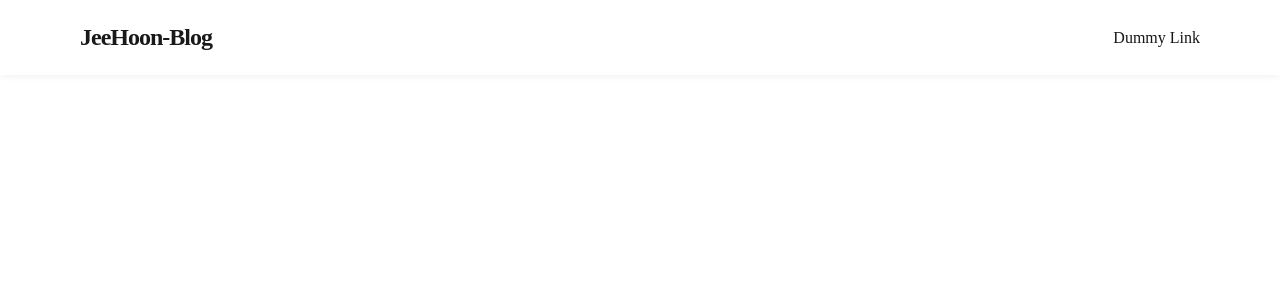
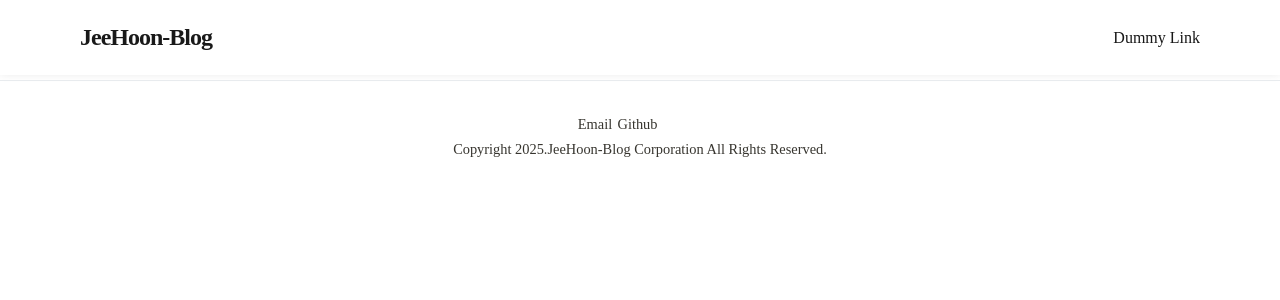
Before and after one commit to gkstj8300/jeehoon-blog, a Next.js app in the folder frontend/: page / in a window 1280 px wide. Shown: the top 300 px of the page. Built offline with nearby package versions, Linux system fonts and the light colour scheme; a web font is replaced by a local one.

Commit message:
feat: Footer 컴포넌트 생성 및 구현 완료
- email text 및 github 링크 삽입 및 copyright 삽입으로 푸터 구현

```diff
--- a/frontend/src/components/layout/Layout.tsx
+++ b/frontend/src/components/layout/Layout.tsx
@@ -1,4 +1,5 @@
 import styles from './Layout.module.scss';
+import { Footer } from './footer';
 import { Header } from './header';
 import ErrorBoundary from '@/components/boundaries/ErrorBoundary';
 import { ContextProviders } from '@/components/functional/ContextProviders';
@@ -14,6 +15,7 @@ export const Layout: React.FC = ({ children }) => {
                         {children}
                     </div>
                 </div>
+                <Footer />
             </ContextProviders>
         </ErrorBoundary>
     );
--- /dev/null
+++ b/frontend/src/components/layout/footer/Footer.i18n.ko.ts
@@ -0,0 +1,7 @@
+import { Translation } from '@/i18n/types';
+
+export const footer: Translation = {
+    email: 'Email',
+    github: 'Github',
+    copyright: 'Copyright 2025.JeeHoon-Blog Corporation All Rights Reserved.'
+}
--- /dev/null
+++ b/frontend/src/components/layout/footer/Footer.module.scss
@@ -0,0 +1,26 @@
+.footer {
+	display: flex;
+	flex-direction: column;
+	gap: 0.5rem;
+	justify-content: center;
+	align-items: center;
+	height: 7rem;
+	color: rgb(55 53 47);
+	font-size: 0.9rem;
+	border-top: 1px solid rgb(233 236 239);
+}
+
+.linkList {
+	display: grid;
+	grid-template-columns: 1fr 1fr 1fr;
+	text-align: center;
+	cursor: pointer;
+
+	a {
+		margin-right: 5px;
+	}
+
+	a:hover {
+		color: rgb(34 38 42);
+	}
+}
--- /dev/null
+++ b/frontend/src/components/layout/footer/Footer.tsx
@@ -0,0 +1,26 @@
+import { useTranslation } from 'react-i18next';
+import styles from './Footer.module.scss';
+
+export const Footer: React.FC = () => {
+    const { t } = useTranslation();
+
+    return (
+        <footer className={styles.footer}>
+            <div className={styles.linkList}>
+                <p>
+                    <span>{t('component.ui.layouts.footer.email')}</span>
+                </p>
+                <a
+                    target="_blank"
+                    href='https://github.com/gkstj8300'
+                >
+                    <span>{t('component.ui.layouts.footer.github')}</span>
+                </a>
+            </div>
+            <div>
+                <span>{t('component.ui.layouts.footer.copyright')}</span>
+            </div>
+        </footer>
+    );
+};
+Footer.displayName = 'Footer';
--- /dev/null
+++ b/frontend/src/components/layout/footer/index.ts
@@ -0,0 +1 @@
+export { Footer } from './Footer';
--- a/frontend/src/components/layout/header/Header.i18n.ko.ts
+++ b/frontend/src/components/layout/header/Header.i18n.ko.ts
@@ -0,0 +1,4 @@
+import { Translation } from '@/i18n/types';
+
+export const header: Translation = {
+}
--- a/frontend/src/i18n/resources/ko/translation/index.ts
+++ b/frontend/src/i18n/resources/ko/translation/index.ts
@@ -1,3 +1,5 @@
+import { footer } from '@/components/layout/footer/Footer.i18n.ko';
+import { header } from '@/components/layout/header/Header.i18n.ko';
 import type { Translation } from '@/i18n/types';
 
 const translation: Translation = {
@@ -5,6 +7,10 @@ const translation: Translation = {
 	},
 	component: {
 		ui: {
+			layouts: {
+				header,
+				footer,
+			},
 		}
 	}
 };
```
